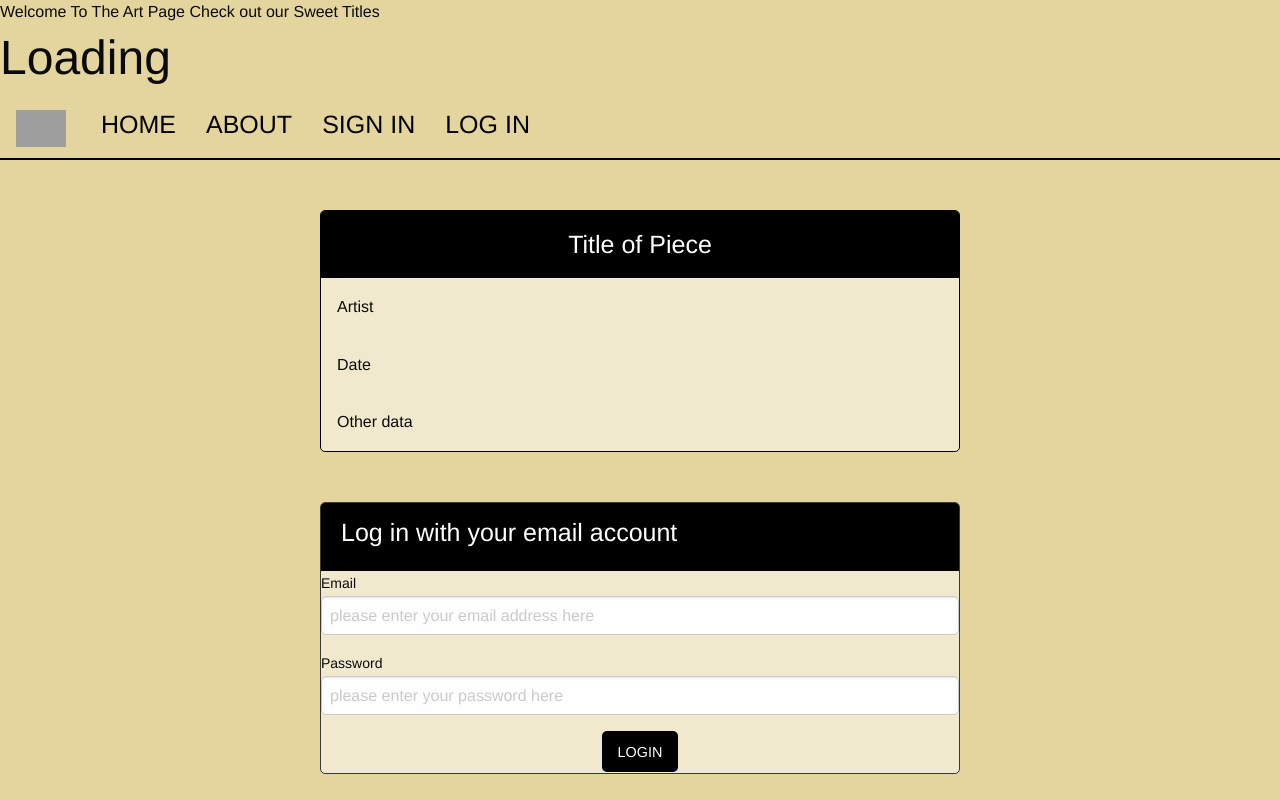
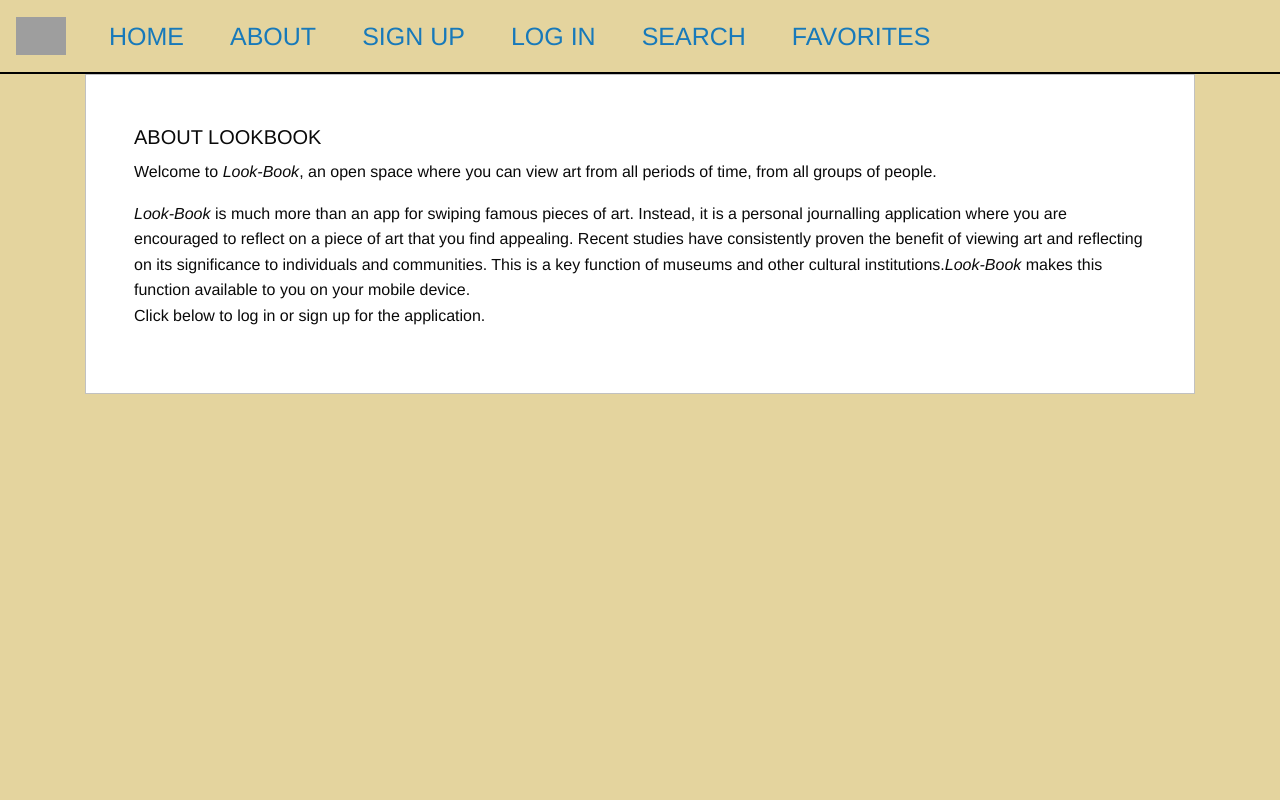
Before and after one commit to tbell-woG/Look-Book, a React (Create React App) app in the folder client/: page /about in a window 1280 px wide. Shown: the top 800 px of the page. Built offline with nearby package versions, Linux system fonts and the light colour scheme; no server answers; grey boxes are pictures that could not be loaded.

Commit message:
saving changes for pull

```diff
--- a/client/package.json
+++ b/client/package.json
@@ -7,6 +7,7 @@
     "axios": "^0.21.1",
     "react": "^16.6.3",
     "react-dom": "^16.6.3",
+    "react-router-dom": "^5.2.0",
     "react-scripts": "^2.1.1"
   },
   "scripts": {
--- a/client/src/App.js
+++ b/client/src/App.js
@@ -1,29 +1,32 @@
 import React, { Component } from "react";
 import "bootstrap/dist/css/bootstrap.css";
 import "foundation-sites/dist/css/foundation.css";
-// Will have to use LINK from react-router-dom
+import { BrowserRouter as Router, Route } from "react-router-dom";
+import About from "./pages/About";
+import Login from "./pages/Login";
+import Signup from "./pages/Signup";
+import Search from "./pages/Search";
+import Favorites from "./pages/Favorites";
+import Navbar from "./components/Navbar/Navbar";
 import logo from "./logo.svg";
 import "./App.css";
-import Art from "./pages/Art";
-import Navbar from "./components/Navbar/Navbar";
-import Card from "./components/Card/Card";
-import Container from "./components/Container/Container";
-import Form from "./components/Form/Form";
-import Reflect from "./components/Reflect/Reflect"
 import API from "./utils/API"
 
 class App extends Component {
 
   render() {
     return (
+      <Router>
       <div>
-        <Art />
         <Navbar />
-        <Card />
-        <Container />
-        <Form />
-        <Reflect />
+        {/* Will need to import home page from Tamira */}
+          <Route exact path="/about" component={About} />
+          <Route exact path="/login" component={Login} />
+          <Route exact path="/signup" component={Signup} />
+          <Route exact path="/search" component={Search} />
+          <Route exact path="/favorites" component={Favorites} />
       </div>
+      </Router>
     );
   }
 }
--- a/client/src/components/Navbar/Navbar.js
+++ b/client/src/components/Navbar/Navbar.js
@@ -1,31 +1,65 @@
-// Navbar component. Displays in App.js
-// Will need to display links using Link
+// Navbar component.
 import React from "react";
+import { Link } from "react-router-dom";
 import "./style.css";
 
 
 function Navbar() {
     return (
         <nav className="navbar navbar-expand-sm">
-            {/* Logo will be in the Navbar */}
             <div class="logo">
                 <img src="https://i.ibb.co/Kzr4y96/kisspng-the-thinker-sculpture-drawing-masterpiece-5b3e0da0037481-6351671215307933760142.png"
                     alt="kisspng-the-thinker-sculpture-drawing-masterpiece" width="50" />
             </div>
             <ul className="navbar-nav justify-content">
-                {/* items will need to display responsively */}
                 <li className="nav-item">
-                    {/* react Link will go to each of the react pages of app. See Pupster example */}
-                    <h4>HOME</h4>
+                    {/* Adding links to different pages in navbar using React Link */}
+                    <Link
+                    to="/"
+                    className={window.location.pathname === "/" ? "nav-link active" : "nav-link"}
+                    >
+                        HOME
+                    </Link>
                 </li>
                 <li className="nav-item">
-                    <h4>ABOUT</h4>
+                    <Link
+                    to="/about"
+                    className={window.location.pathname === "/signup" ? "nav-link active" : "nav-link"}
+                    >
+                        ABOUT
+                    </Link>
                 </li>
                 <li className="nav-item">
-                    <h4>SIGN IN</h4>
+                    <Link
+                    to="/signup"
+                    className={window.location.pathname === "/signup" ? "nav-link active" : "nav-link"}
+                    >
+                        SIGN UP
+                    </Link>
                 </li>
                 <li className="nav-item">
-                    <h4>LOG IN</h4>
+                    <Link
+                    to="/login"
+                    className={window.location.pathname === "/login" ? "nav-link active" : "nav-link"}
+                    >
+                        LOG IN
+                    </Link>
+                </li>
+                <li className="nav-item">
+                    <Link
+                    to="/search"
+                    className={window.location.pathname === "/favorites" ? "nav-link active" : "nav-link"}
+                    >
+                        SEARCH
+                    </Link>
+                </li>
+                <li className="nav-item">
+                    <Link
+                    to="/favorites"
+                    className={window.location.pathname === "/favorites" ? "nav-link active" : "nav-link"}
+                    >
+                        FAVORITES
+                    </Link>
                 </li>
             </ul>
         </nav>
--- /dev/null
+++ b/client/src/pages/About.js
@@ -0,0 +1,25 @@
+// Tamira and I will have to render the Home Page here along the lines of the wireframe
+import React from "react";
+
+function Home() {
+    return (
+        <div>
+            <div className="container large-6">
+                <div className="callout large">
+                    <h5>ABOUT LOOKBOOK</h5>
+                    <p>Welcome to <i>Look-Book</i>, an open space where you can view art from all periods of time, from all
+                    groups of people.</p>
+                    <p><i>Look-Book</i> is much more than an app for swiping famous pieces of art. Instead, it is a personal
+                    journalling application where you are encouraged to reflect on a piece of art that you find appealing.
+                    Recent studies have consistently proven the benefit of viewing art and reflecting on its significance to
+                    individuals and communities. This is a key function of museums and other cultural institutions.
+                    <i>Look-Book</i> makes this function available to you on your mobile device.
+                    <p>Click below to log in or sign up for the application.</p>
+                    </p>
+                </div>
+            </div>
+        </div>
+    )
+};
+
+export default Home;
--- a/client/src/pages/Login.js
+++ b/client/src/pages/Login.js
@@ -1,12 +1,10 @@
 import React from "react";
-import Navbar from "../components/Navbar/Navbar";
 import Container from "../components/Container/Container";
 
 
 function Login() {
     return (
 <div>
-    <Navbar />
     <Container />
 </div>
     )
--- a/client/src/pages/Reflect.js
+++ b/client/src/pages/Reflect.js
@@ -0,0 +1 @@
+// Here we will need a page for storing saved pieces / reflecting on them (or just using the Favorites page that Merlin has)
--- a/client/src/pages/Search.js
+++ b/client/src/pages/Search.js
@@ -0,0 +1,13 @@
+import React from "react";
+import Container from "../components/Container/Container";
+
+
+function Search() {
+    return (
+<div>
+    <Container />
+</div>
+    )
+}
+
+export default Search;
--- a/client/src/pages/Signup.js
+++ b/client/src/pages/Signup.js
@@ -1,14 +1,12 @@
 import React from "react";
 import Navbar from "../components/Navbar/Navbar";
-import Container from "../components/Container/Container";
-
+import Form from "../components/Form/Form";
 
 function Signup() {
     return (
-<div>
-    <Navbar />
-    <Form />
-</div>
+        <div>
+            <Form />
+        </div>
     )
 }
 
--- a/package.json
+++ b/package.json
@@ -25,7 +25,6 @@
     "express": "^4.16.3",
     "foundation-sites": "^6.6.3",
     "if-env": "^1.0.4",
-    "mongoose": "^5.11.15",
-    "react-router-dom": "^5.2.0"
+    "mongoose": "^5.11.15"
   }
 }
```
Also changed, not shown: client/src/pages/Home.js (deleted), 2 other files (tests, documents, lock files or other folders).
